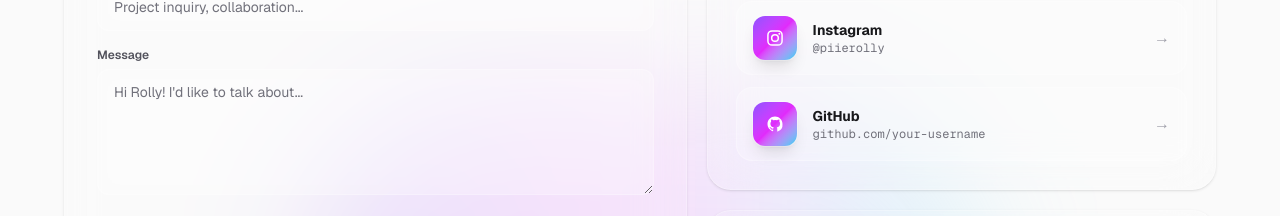
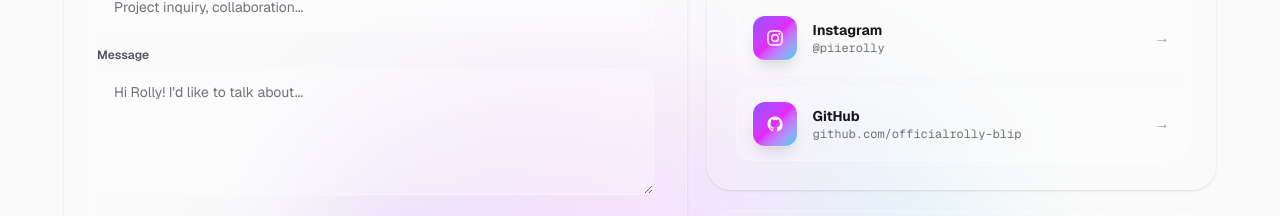
Before and after one commit to officialrolly-blip/porfolio-rolly, a Next.js app: page / in a window 1280 px wide. Shown: the part 4632-4848 px from the top of the page. Built offline with nearby package versions, Linux system fonts and the light colour scheme.

Commit message:
Link GitHub profile to officialrolly-blip

```diff
--- a/app/components/Contact.tsx
+++ b/app/components/Contact.tsx
@@ -26,7 +26,7 @@ function GithubIcon() {
 const SOCIALS = [
   { name: "Facebook", href: "https://www.facebook.com/RollyParedesOrtiz/", handle: "facebook.com/RollyParedesOrtiz", icon: "fb" },
   { name: "Instagram", href: "https://instagram.com/piierolly/", handle: "@piierolly", icon: "ig" },
-  { name: "GitHub", href: "https://github.com/", handle: "github.com/your-username", icon: "gh" },
+  { name: "GitHub", href: "https://github.com/officialrolly-blip", handle: "github.com/officialrolly-blip", icon: "gh" },
 ];
 export default function Contact() {
   const ref = useRef<HTMLElement | null>(null);
```
